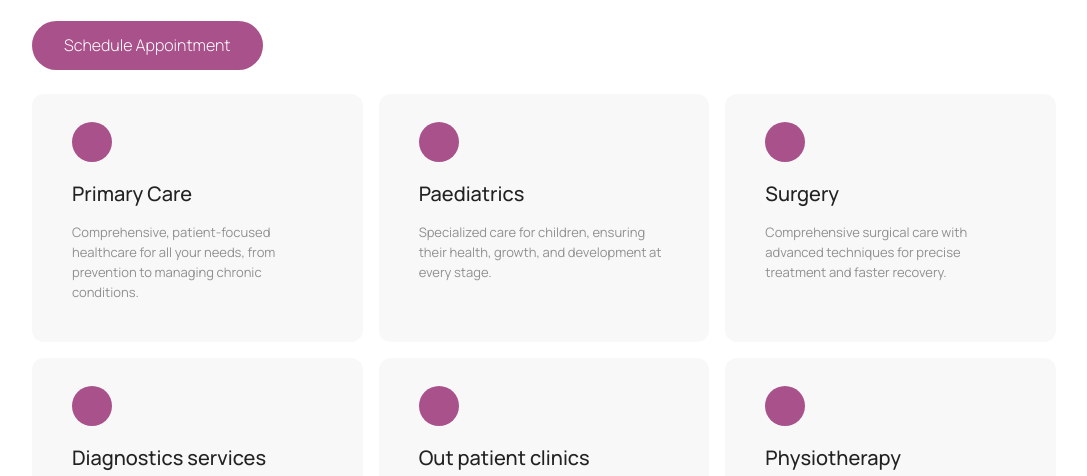
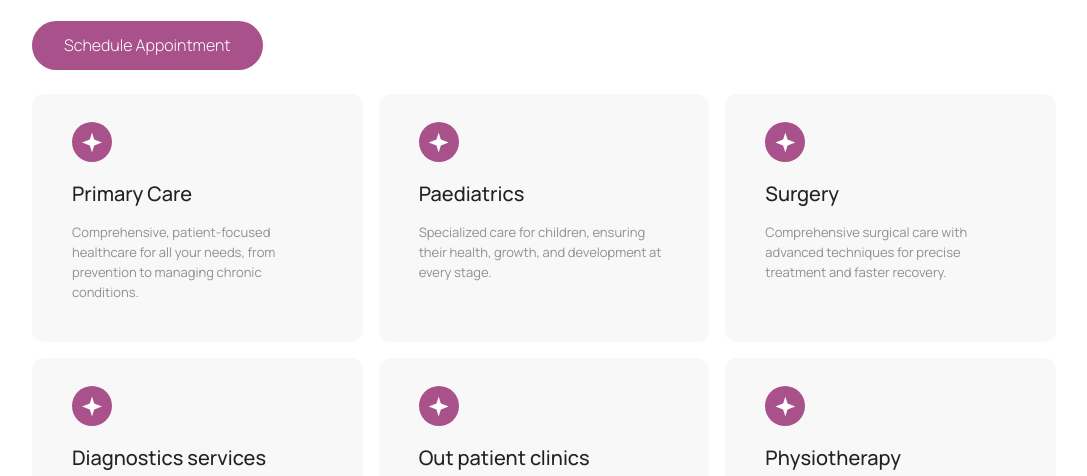
Before and after one commit to mevspecialist/mevspecialiste, a Next.js app: page / in a window 1280 px wide. Shown: the part 3325-3801 px from the top of the page, without its empty margins (96-1183 px from the left). Built offline with nearby package versions, Linux system fonts and the light colour scheme.

Commit message:
star styling in service circle

```diff
--- a/src/app/api/contact/route.ts
+++ b/src/app/api/contact/route.ts
@@ -1,7 +1,7 @@
 import { NextResponse } from 'next/server';
 import nodemailer from 'nodemailer';
 
-export async function POST(req: Request) {
+export async function POST(req: Request): Promise<NextResponse> {
     try {
         const { name, email, message } = await req.json();
 
--- a/src/app/globals.css
+++ b/src/app/globals.css
@@ -192,6 +192,27 @@ form label {
     font-weight: 500;
 }
 
+.star::after {
+    content: '';
+    position: absolute;
+    top: 50%;
+    left: 50%;
+    width: 50%;
+    height: 50%;
+    background-color: white;
+    transform: translate(-50%, -50%);
+    clip-path: polygon(
+        50% 0%,
+        /* Top */ 61% 35%,
+        /* Upper-right */ 100% 50%,
+        /* Right */ 61% 65%,
+        /* Lower-right */ 50% 100%,
+        /* Bottom */ 39% 65%,
+        /* Lower-left */ 0% 50%,
+        /* Left */ 39% 35% /* Upper-left */
+    );
+}
+
 /* Facility Hub styles */
 .decorator::before,
 .decorator::after {
--- a/src/components/ServiceCard.tsx
+++ b/src/components/ServiceCard.tsx
@@ -15,7 +15,7 @@ const ServiceCard: React.FC<ServiceCardProps> = ({ title, content }) => {
             <p className="py-2 text-[13px] leading-5">{content}</p>
             <span
                 aria-hidden="true"
-                className="inline-block w-10 h-10 bg-btn-color rounded-full absolute top-7"
+                className="star inline-block w-10 h-10 bg-btn-color rounded-full absolute top-7"
             ></span>
         </div>
     );
```
